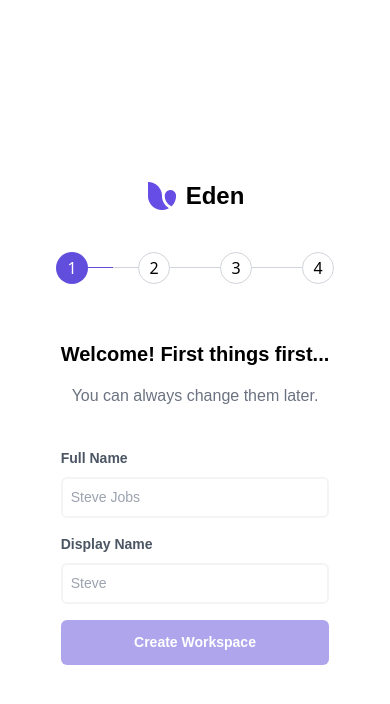
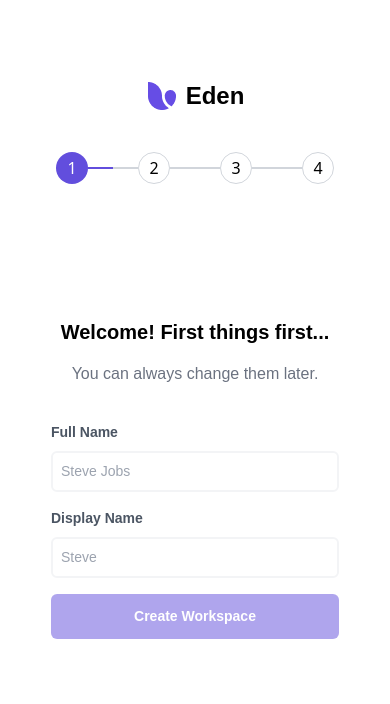
Before and after one commit to priyanka-gh/user-onboarding-flow, a React (Vite) app: page / in a window 390 px wide. Shown: the top 704 px of the page. Built offline with nearby package versions, Linux system fonts and the light colour scheme.

Commit message:
Responsiveness

```diff
--- a/src/components/Button.jsx
+++ b/src/components/Button.jsx
@@ -8,7 +8,7 @@ const Button = ({ disabled }) => {
   return (
     <div>
       <button
-        className={`text-white bg-colorPurple p-3 min-w-full rounded-md ${disabled ? 'opacity-50 cursor-not-allowed' : ''}`}
+        className={`text-white bg-colorPurple p-3 w-full min-w-72 rounded-md ${disabled ? 'opacity-50 cursor-not-allowed' : ''}`}
         onClick={() => {
           if (!disabled) {
             page !== 4 ? (
--- a/src/components/ConfirmationPage.jsx
+++ b/src/components/ConfirmationPage.jsx
@@ -12,8 +12,7 @@ const ConfirmationPage = () => {
       <div className='bg-colorPurple w-10 h-10 rounded-[100%] p-8 flex items-center justify-center text-white'><FontAwesomeIcon icon={faCheck} /></div>
       <div className='grid gap-8'>
         <div className='flex flex-col items-center gap-4'>
-          <h1 className='text-4xl font-bold
-              max-md:text-xl'>Congratulations, {name}!</h1>
+          <h1 className='text-3xl font-bold max-lg:text-xl'>Congratulations, {name}!</h1>
           <h6 className='font-medium text-darkerGray'>You have completed onboarding, you can start using the Eden!</h6>
         </div>
         <Button/>
--- a/src/components/Option.jsx
+++ b/src/components/Option.jsx
@@ -5,7 +5,7 @@ import { faUser, faUsers } from '@fortawesome/free-solid-svg-icons';
 const Option = ({ optionNumber, selected, onSelect, title, description }) => {
   return (
     <div
-      className={`flex flex-col items-start text-[14px] p-4 gap-6 rounded-md ${
+      className={`flex flex-col items-start text-[14px] p-5 gap-4 rounded-md max-sm:p-2 ${
         selected ? 'border border-colorPurple' : 'border-2 border-gray'
       }`}
       onClick={() => onSelect(optionNumber)}
--- a/src/components/PersonalDetailsPage.jsx
+++ b/src/components/PersonalDetailsPage.jsx
@@ -32,12 +32,12 @@ const PersonalDetailsPage = () => {
   const isButtonDisabled = fullName === '' || displayName === '';
 
   return (
-    <div className='flex flex-col gap-10 font-poppins items-center justify-center'>
+    <div className='flex flex-col gap-9 font-poppins items-center justify-center'>
       <div className='flex flex-col items-center justify-center gap-4'>
-        <h1 className='text-4xl font-bold max-md:text-xl'>Welcome! First things first...</h1>
+        <h1 className='text-3xl font-bold max-lg:text-xl'>Welcome! First things first...</h1>
         <h6 className='font-medium text-darkerGray'>You can always change them later.</h6>
       </div>
-      <div className='flex flex-col font-semibold text-[14px] text-darkerGraydarkestGray gap-4 w-[25vw] max-md:w-full'>
+      <div className='flex flex-col font-semibold text-[14px] text-darkerGraydarkestGray gap-4 w-[25vw] max-lg:w-full'>
         <InputField label="Full Name" placeholder="Steve Jobs" onChange={handleNameChange} value={fullName}/>
         <InputField label="Display Name" placeholder="Steve" onChange={handleDisplayNameChange} value={displayName}/>
         <Button disabled={isButtonDisabled} />
--- a/src/components/PlanSelectionPage.jsx
+++ b/src/components/PlanSelectionPage.jsx
@@ -24,15 +24,15 @@ const PlanSelectionPage = () => {
 
 
   return (
-    <div className='flex flex-col font-poppins items-center justify-center gap-7'>
+    <div className='flex flex-col font-poppins items-center justify-center gap-6 '>
       <div className='flex flex-col items-center justify-center gap-2'>
-        <h1 className='text-4xl font-bold'>How are you planning to use Eden?</h1>
-        <h6 className='font-medium text-darkerGray'>
+        <h1 className='text-3xl font-bold max-lg:text-xl max-sm:text-base'>How are you planning to use Eden?</h1>
+        <h6 className='font-medium text-darkerGray  max-sm:text-sm'>
           We'll streamline your setup experience accordingly.
         </h6>
       </div>
-      <div className='flex flex-col  gap-4 w-[25vw] max-lg:w-full'>
-        <div className='flex gap-8 max-[400px]:flex max-[400px]:flex-col cursor-pointer'>
+      <div className='flex flex-col gap-4 w-[25vw] max-xl:w-full'>
+        <div className='flex gap-8 max-xl:flex max-xl:flex-col cursor-pointer'>
           {options.map((opt) => (
             <Option
               key={opt.optionNumber}
--- a/src/components/WorkspaceSetupPage.jsx
+++ b/src/components/WorkspaceSetupPage.jsx
@@ -33,12 +33,12 @@ const WorkspaceSetupPage = () => {
   const isButtonDisabled = workspaceName === '';
 
   return (
-    <div className='flex flex-col gap-10 font-poppins items-center justify-center'>
+    <div className='flex flex-col gap-9 font-poppins items-center justify-center'>
       <div className='flex flex-col items-center justify-center gap-4'>
-        <h1 className='text-4xl font-bold max-md:text-xl'>Let's set up a home for all your work</h1>
+        <h1 className='text-3xl font-bold  max-lg:text-xl'>Let's set up a home for all your work</h1>
         <h6 className='font-medium text-darkerGray'>You can always create another workspace later.</h6>
       </div>
-      <div className='flex flex-col font-semibold text-[14px] text-darkerGraydarkestGray gap-4 w-[25vw] h-min max-md:w-full'>
+      <div className='flex flex-col font-semibold text-[14px] text-darkerGraydarkestGray gap-4 w-[25vw] h-min max-lg:w-full'>
         <InputField
           label="Workspace Name"
           placeholder="Eden"
--- a/src/pages/Onboarding.jsx
+++ b/src/pages/Onboarding.jsx
@@ -14,15 +14,15 @@ const Onboarding = () => {
   };
 
   return (
-    <div className="h-[100vh] flex flex-col items-center justify-center gap-6">
-      <div className='flex flex-col items-center justify-center gap-10'>
-        <div className='flex gap-2 items-center justify-center max-sm:mt-[2rem]'>
+    <div className="h-[100vh] grid place-items-center place-content-center">
+      <div className='flex flex-col items-center justify-center gap-10 fixed top-20'>
+        <div className='flex gap-2 items-center justify-center '>
           <img src={logo} alt="" />
           <h1 className='text-2xl font-bold font-poppins'>Eden</h1>
         </div>
         <Stepper currentPage={currentPage} totalPages={totalPages}/>
       </div>
-      <div className="p-8 flex flex-col">
+      <div className="p-8 flex flex-col relative top-14">
         <FormPage nextPage={nextPage}/>
       </div>
     </div>
```
